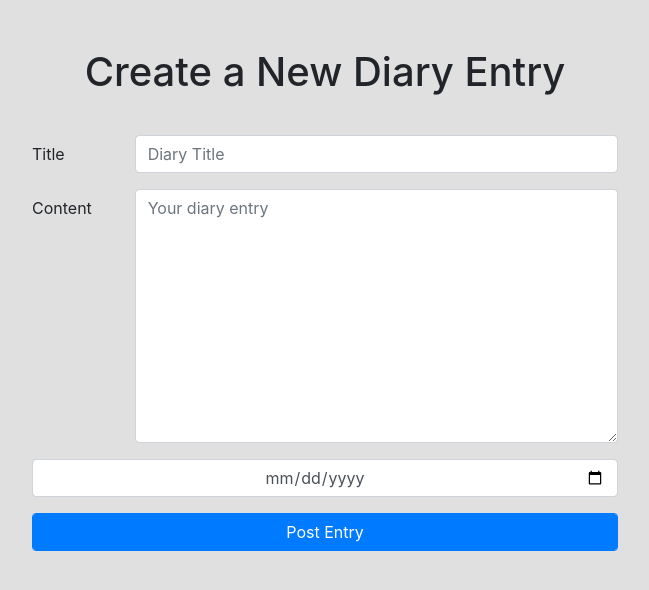
After one commit to silverkip/django_diary, a Django app: page /diaries/write in a window 1280 px wide. The commit adds this page. Shown: the top 590 px of the page, without its empty margins (315-964 px from the left). Run offline with Django 3.2, Linux system fonts and the light colour scheme; some libraries are stand-ins or nearby versions.

Commit message:
Added the functionality to write new entry

```diff
--- a/diaries/models.py
+++ b/diaries/models.py
@@ -1,6 +1,8 @@
 from django.db import models
+from datetime import datetime
 
 class Diary(models.Model):
   title = models.CharField(max_length=256)
-  content = models.TextField()
-  date = models.TimeField()
+  content = models.TextField(default="")
+  date = models.DateField(default=datetime.now())
+  created = models.DateTimeField(default=datetime.now())
--- a/diaries/templates/diaries/index.html
+++ b/diaries/templates/diaries/index.html
@@ -23,12 +23,13 @@
     {% endfor %}
     </table>
     {% else %}
-    <p>No diary entries</p>
+    <br>
+    <h5 class="text-center">No diary entries</h5>
     {% endif %}
   </div>
   <br>
   <div class="text-center">
-    <a class="btn btn-primary" href="..">Back to Top</a>
+    <a class="btn btn-primary" href="{% url 'top' %}">Back to Top</a>
   </div>
 </body>
 </html>
--- a/diaries/templates/diaries/top.html
+++ b/diaries/templates/diaries/top.html
@@ -13,10 +13,10 @@
 <div>
     <h1>Welcome to Diary App</h1>
     <div>
-      <a class="btn btn-link" href="/diaries">Browse Diaries</a>
+      <a class="btn btn-link" href="{% url 'entries' %}">Browse Diaries</a>
     </div>
     <div>
-      <button class="btn btn-primary">Add Diary Entry</button>
+      <a class="btn btn-primary" href="{% url 'write' %}">Add Diary Entry</a>
     </div>
 </div>
 </body>
--- /dev/null
+++ b/diaries/templates/diaries/write.html
@@ -0,0 +1,37 @@
+{% load static %}
+<!DOCTYPE html>
+<html lang="en">
+<head>
+    <meta charset="UTF-8">
+    <meta name="viewport" content="width=device-width, initial-scale=1.0">
+    <meta http-equiv="X-UA-Compatible" content="ie=edge">
+    <link rel="stylesheet" href="https://stackpath.bootstrapcdn.com/bootstrap/4.3.1/css/bootstrap.min.css" integrity="sha384-ggOyR0iXCbMQv3Xipma34MD+dH/1fQ784/j6cY/iJTQUOhcWr7x9JvoRxT2MZw1T" crossorigin="anonymous">
+    <link rel="stylesheet" href="{% static 'css/style.css' %}">
+    <title>Add new entry</title>
+</head>
+<body class="p-4 mt-4">
+  <h1 class="text-center">Create a New Diary Entry</h1>
+  <br>
+  <div class="col-md-6 col-form-label mx-auto form">
+    <form action="{% url 'write' %}" method="POST" class="justify-content-center">
+      {% csrf_token %}
+      <div class="form-group row">
+        <label for="title" class="col-sm-2 col-form-label">Title </label>
+        <div class="col-sm-10">
+          <input type="text" name="title" placeholder="Diary Title" class="form-control">
+        </div>
+      </div>
+      <div class="form-group row">
+        <label for="content" class="col-sm-2 col-form-label"> Content </label>
+        <div class="col-sm-10">
+          <textarea type="text" name="content" rows="10" class="form-control" placeholder="Your diary entry"></textarea>
+        </div>
+      </div>
+      <div class="form-group">
+        <input type="date" name="time" class="form-control text-center">
+      </div>
+      <button type="submit" class="btn btn-primary form-control">Post Entry</a>
+    </form>
+  </div>
+</body>
+</html>
--- a/diaries/urls.py
+++ b/diaries/urls.py
@@ -6,4 +6,6 @@ urlpatterns = [
   path(r'diaries', views.index, name="entries"),
   path(r'diaries/<int:diary_id>', views.details, name="detail"),
   path(r'diaries/<int:diary_id>/del', views.delete, name="delete"),
+  path(r'diaries/<int:diary_id>/edit', views.update, name="update"),
+  path(r'diaries/write', views.write, name="write"),
 ]
--- a/diaries/views.py
+++ b/diaries/views.py
@@ -1,6 +1,7 @@
 from django.shortcuts import render, redirect
 from .models import Diary
 from django.http import Http404
+from datetime import datetime
 
 def top(request): #Top page
     return render(request, 'diaries/top.html')
@@ -11,6 +12,20 @@ def index(request):
         'entries': entries,
     }
     return render(request, 'diaries/index.html', context)
+
+def write(request):
+    if request.method == "POST":
+        entry = Diary.objects.create(
+            title=request.POST['title'],
+            date=request.POST['time'],
+            created=datetime.now(),
+            content=request.POST['content'],
+            )
+        return redirect('detail', entry.id)
+    return render(request, 'diaries/write.html')
+
+def update(request, diary_id):
+    return redirect('detail', diary_id)
 
 def details(request, diary_id):
     try:
@@ -28,4 +43,4 @@ def delete(request, diary_id):
     except Diary.DoesNotExist:
         raise Http404("Entry does not exist.")
     entry.delete()
-    return redirect(entries)
+    return redirect('entries')
```
Also changed, not shown: diaries/templates/diaries/detail.html (+4 -3 lines), db.sqlite3, 1 other file.
